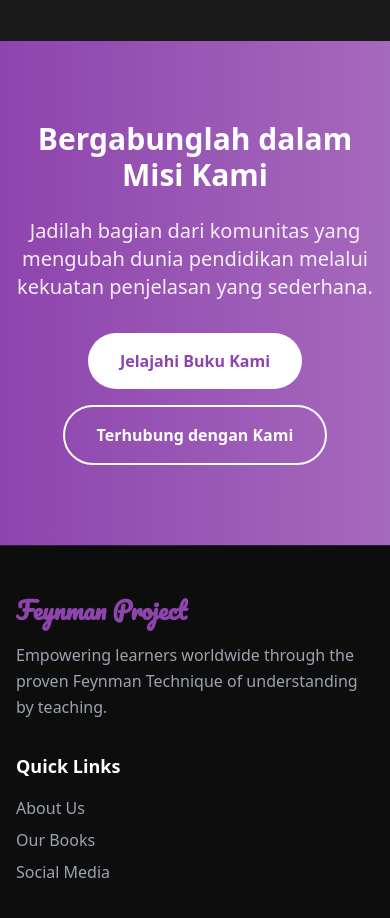
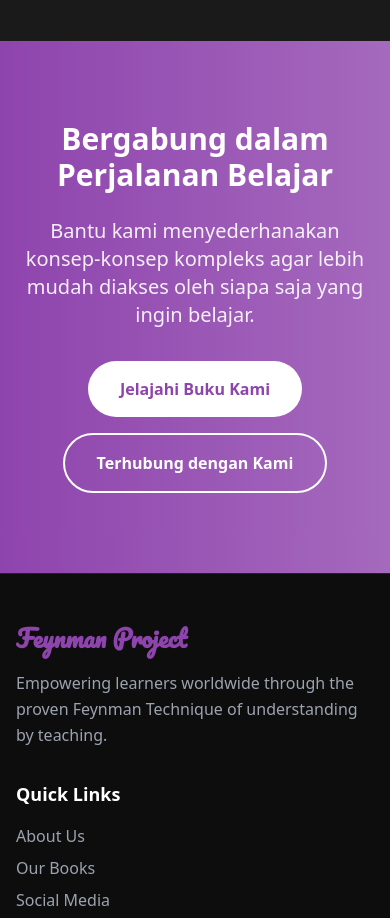
Before and after one commit to FeynmanProject/feynmanproject.github.io, a Next.js app: page /about in a window 390 px wide. Shown: the part 7600-8518 px from the top of the page. Built offline with nearby package versions, Linux system fonts and the light colour scheme.

Commit message:
Update page.tsx

```diff
--- a/app/about/page.tsx
+++ b/app/about/page.tsx
@@ -351,9 +351,9 @@ export default function About() {
       {/* CTA Section */}
       <section className="py-20 bg-gradient-to-r from-[#8E44AD] to-[#A569BD]">
         <div className="max-w-4xl mx-auto px-4 text-center">
-          <h2 className="text-3xl md:text-4xl font-bold mb-6">Bergabunglah dalam Misi Kami</h2>
+          <h2 className="text-3xl md:text-4xl font-bold mb-6">Bergabung dalam Perjalanan Belajar</h2>
           <p className="text-xl mb-8 opacity-90">
-            Jadilah bagian dari komunitas yang mengubah dunia pendidikan melalui kekuatan penjelasan yang sederhana.
+            Bantu kami menyederhanakan konsep-konsep kompleks agar lebih mudah diakses oleh siapa saja yang ingin belajar.
           </p>
           <div className="flex flex-col sm:flex-row gap-4 justify-center items-center">
             <Link href="/books" className="bg-white text-[#8E44AD] px-8 py-4 rounded-full font-semibold hover:bg-gray-100 transition-all duration-300 transform hover:scale-105 cursor-pointer whitespace-nowrap">
```
